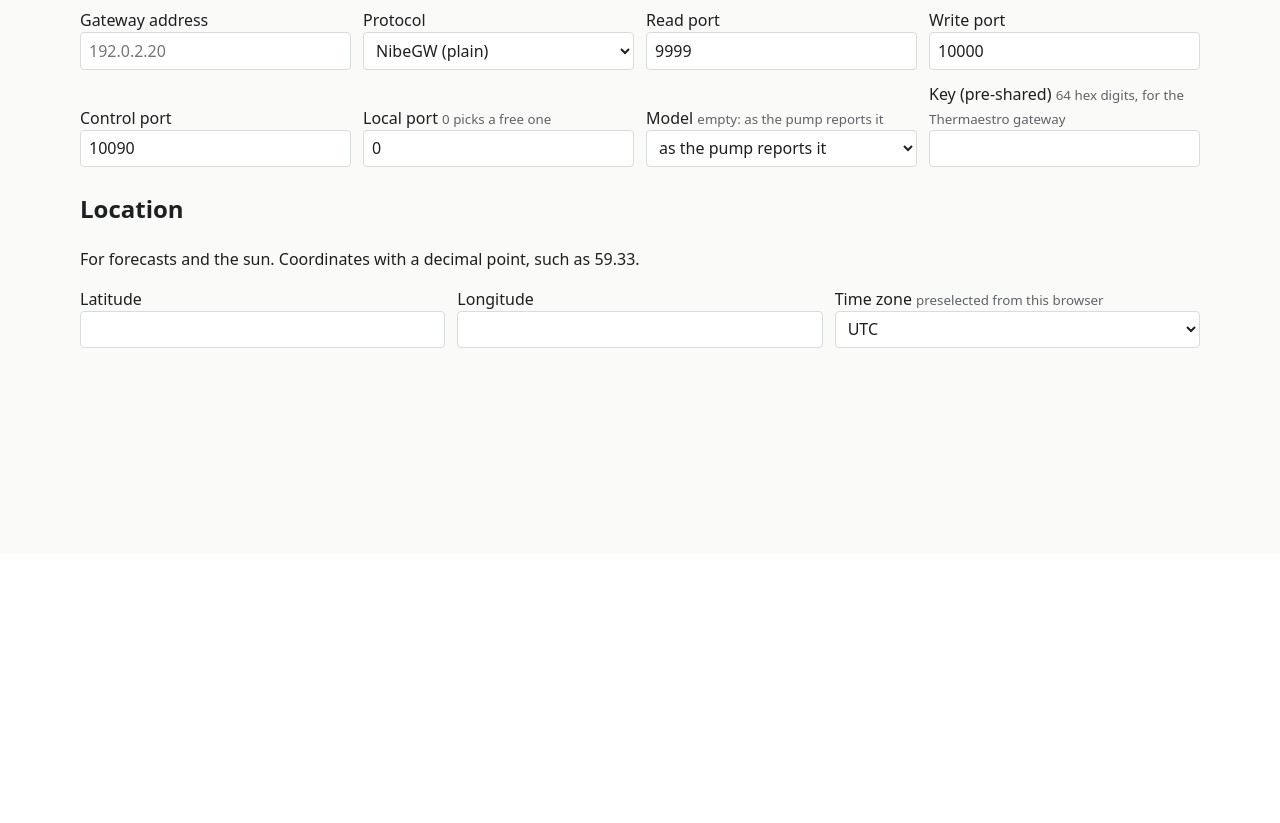
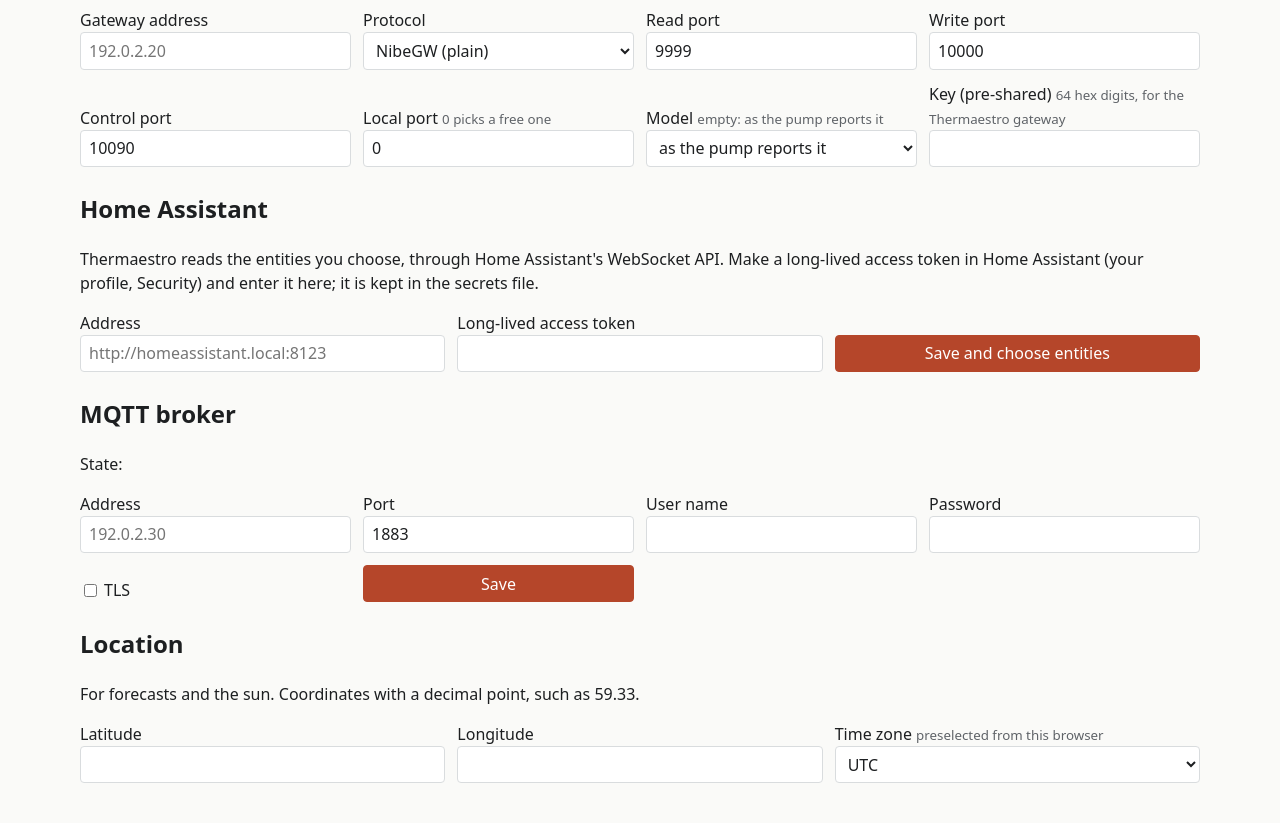
Before and after one commit to fnordpojk/thermaestro, a Python web app: template src/thermaestro/web/templates/settings.html in a window 1280 px wide. Shown: the part 246-1069 px from the top of the page. Before the commit the page ends 594 px from the top, so only its background shows below. Run offline with Jinja, Linux system fonts and the light colour scheme; the template is opened without the code that fills it, so the values that code supplies are empty.

Commit message:
Move the broker and Home Assistant settings to Settings
Connections belong with the other settings; the sensors page keeps the entity chooser.
The two VOC measures are now told apart by their units.

```diff
--- a/src/thermaestro/web/labels.py
+++ b/src/thermaestro/web/labels.py
@@ -117,8 +117,8 @@ QUANTITIES = {
     "absolute_humidity": mark("Absolute humidity"),
     "dew_point": mark("Dew point"),
     "carbon_dioxide": mark("CO\N{SUBSCRIPT TWO}"),
-    "volatile_organic_compounds": mark("VOC"),
-    "volatile_organic_compounds_parts": mark("VOC"),
+    "volatile_organic_compounds": mark("VOC (µg/m³)"),
+    "volatile_organic_compounds_parts": mark("VOC (ppb)"),
     "pm25": mark("PM2.5"),
     "pm10": mark("PM10"),
     "atmospheric_pressure": mark("Air pressure"),
--- a/src/thermaestro/web/pages.py
+++ b/src/thermaestro/web/pages.py
@@ -303,6 +303,9 @@ async def _settings(
         pumps=pumps,
         models=models,
         fingerprint=s.fingerprint,
+        mqtt=await s.mqtt_settings(who),
+        mqtt_state=s.mqtt_state(who),
+        connections={id: p for id, p in plugins.items() if p.plugin == "homeassistant"},
         **extra,
     )
 
--- a/src/thermaestro/web/templates/settings.html
+++ b/src/thermaestro/web/templates/settings.html
@@ -16,6 +16,38 @@
 {% endfor %}
 </section>
 
+<section id="homeassistant">
+<h2>Home Assistant</h2>
+<p>{{ _("Thermaestro reads the entities you choose, through Home Assistant's WebSocket API. Make a long-lived access token in Home Assistant (your profile, Security) and enter it here; it is kept in the secrets file.") }}</p>
+{% for id, p in connections.items() %}
+<p><a href="/sensors/homeassistant/{{ id | urlencode }}">{{ _("Choose entities from %(url)s", url=p.settings.url) }}</a> · {{ p.settings.entities | length }} {{ _("read now") }}</p>
+{% endfor %}
+{% set current = (connections.values() | first).settings if connections else {} %}
+<form method="post" action="/settings/homeassistant" class="grid">
+  <input type="hidden" name="csrf" value="{{ csrf }}">
+  <input type="hidden" name="id" value="{{ (connections.keys() | first) if connections else 'homeassistant' }}">
+  <label>{{ _("Address") }}
+    <input name="url" required placeholder="http://homeassistant.local:8123" value="{{ current.url | default('') }}"></label>
+  <label>{{ _("Long-lived access token") }} <small>{% if current %}{{ _("entered; leave empty to keep it") }}{% endif %}</small>
+    <input name="token" type="password" autocomplete="off"{% if not current %} required{% endif %}></label>
+  <button type="submit">{{ _("Save and choose entities") }}</button>
+</form>
+</section>
+
+<section id="mqtt">
+<h2>{{ _("MQTT broker") }}</h2>
+<p>{{ _("State:") }} <strong>{{ _(mqtt_state.state) }}</strong>{% if mqtt_state.error %} – {{ mqtt_state.error }}{% endif %}</p>
+<form method="post" action="/settings/mqtt" class="grid">
+  <input type="hidden" name="csrf" value="{{ csrf }}">
+  <label>{{ _("Address") }} <input name="host" required placeholder="192.0.2.30" value="{{ mqtt.host if mqtt else '' }}"></label>
+  <label>{{ _("Port") }} <input name="port" inputmode="numeric" value="{{ mqtt.port if mqtt else 1883 }}"></label>
+  <label>{{ _("User name") }} <input name="username" autocomplete="off" value="{{ mqtt.username or '' if mqtt else '' }}"></label>
+  <label>{{ _("Password") }} <small>{% if mqtt and mqtt.password %}{{ _("entered; leave empty to keep it") }}{% endif %}</small>
+    <input name="password" type="password" autocomplete="off"></label>
+  <label class="check"><input type="checkbox" name="tls" value="1"{% if mqtt and mqtt.tls %} checked{% endif %}> TLS</label>
+  <button type="submit">{{ _("Save") }}</button>
+</form>
+</section>
 <section>
 <h2>{{ _("Location") }}</h2>
 <p>{{ _("For forecasts and the sun. Coordinates with a decimal point, such as 59.33.") }}</p>
```
Also changed, not shown: src/thermaestro/web/sensor_pages.py (+17 -6 lines), src/thermaestro/web/templates/sensors.html (+2 -26 lines), tests/test_web_sensors.py (+8 -5 lines), src/thermaestro/web/locale/de/LC_MESSAGES/messages.po, src/thermaestro/web/locale/sv/LC_MESSAGES/messages.po, 1 other file.
